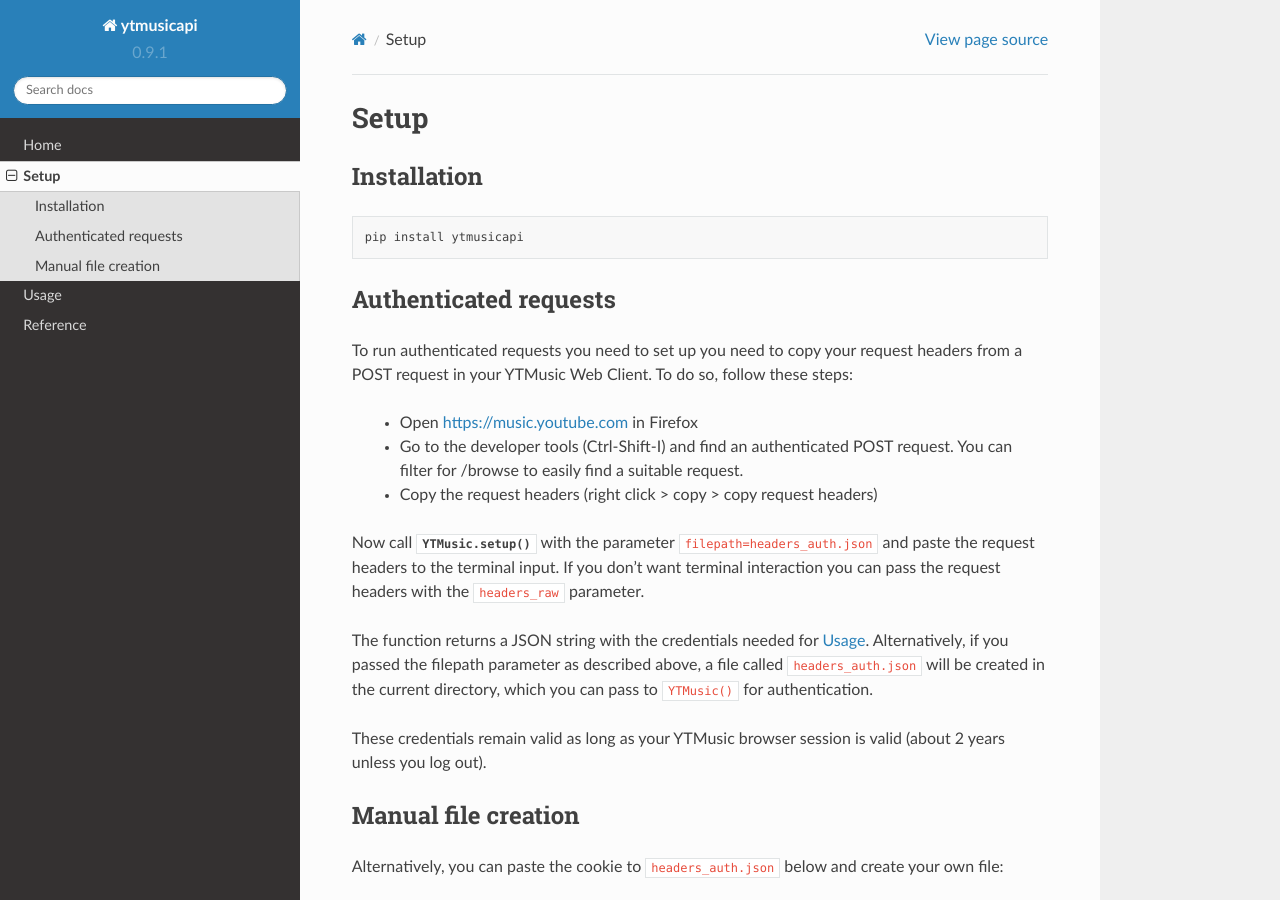
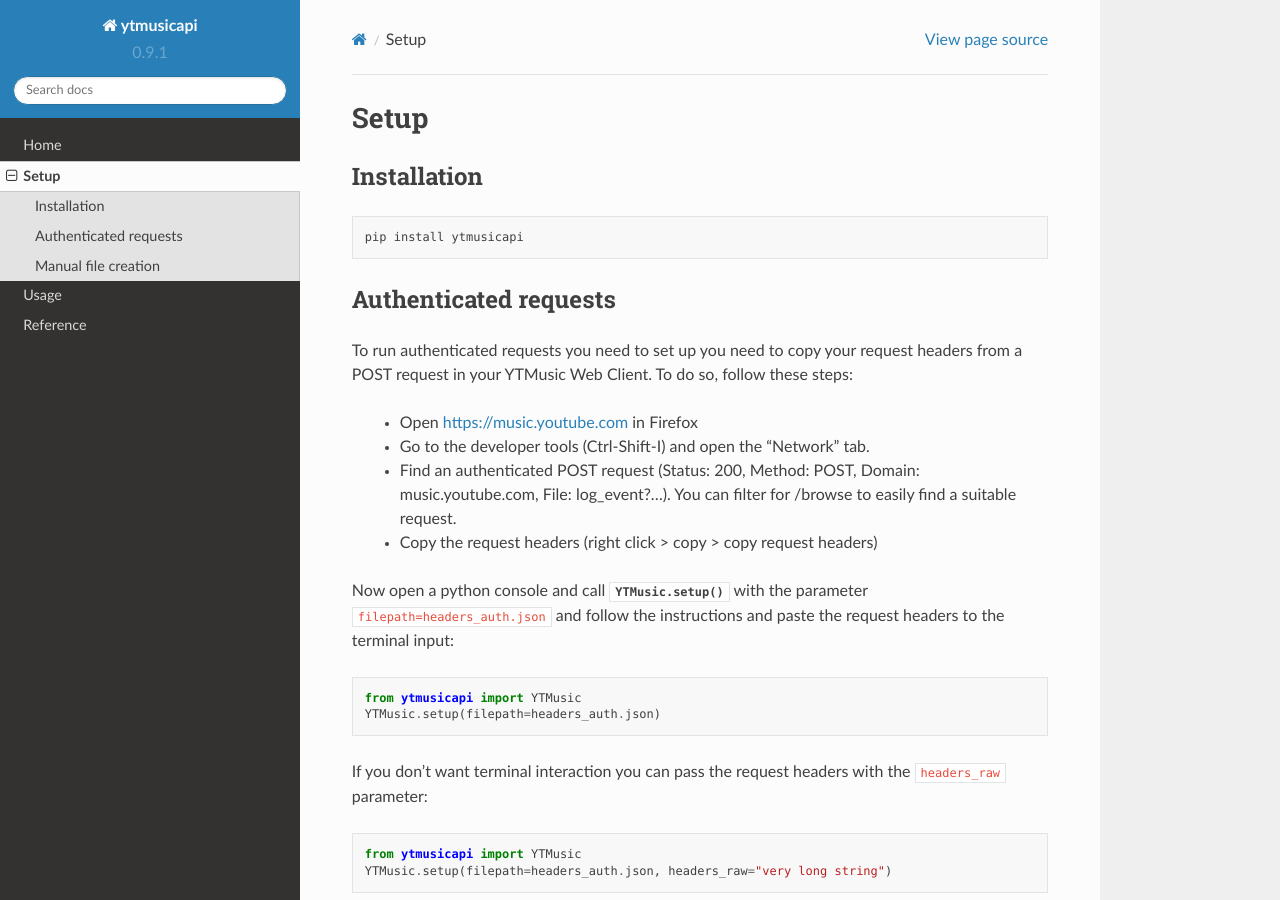
Before and after one commit to sigma67/ytmusicapi, a Sphinx documentation site: the page built from docs/source/setup.rst, in a window 1280 px wide and 900 px high. Built offline with Sphinx 7.4.7 and the Read the Docs theme 2.0.0, drawn with Linux system fonts in a browser that asks for light colours.

Commit message:
More detailed Setup Doc
I changed the instructions for getting the headers_auth file to be easier to understand.

```diff
--- a/docs/source/setup.rst
+++ b/docs/source/setup.rst
@@ -14,11 +14,23 @@
 To do so, follow these steps:
 
     - Open https://music.youtube.com in Firefox
-    - Go to the developer tools (Ctrl-Shift-I) and find an authenticated POST request. You can filter for /browse to easily find a suitable request.
+    - Go to the developer tools (Ctrl-Shift-I) and open the "Network" tab.
+    - Find an authenticated POST request (Status: 200, Method: POST, Domain: music.youtube.com, File: log_event?...). You can filter for /browse to easily find a suitable request.
     - Copy the request headers (right click > copy > copy request headers)
 
-Now call :py:func:`YTMusic.setup` with the parameter ``filepath=headers_auth.json`` and paste the request headers to the terminal input.
-If you don't want terminal interaction you can pass the request headers with the ``headers_raw`` parameter.
+Now open a python console and call :py:func:`YTMusic.setup` with the parameter ``filepath=headers_auth.json`` and follow the instructions and paste the request headers to the terminal input:
+
+.. code-block:: python
+
+    from ytmusicapi import YTMusic
+    YTMusic.setup(filepath=headers_auth.json)
+
+If you don't want terminal interaction you can pass the request headers with the ``headers_raw`` parameter:
+
+.. code-block:: python
+
+    from ytmusicapi import YTMusic
+    YTMusic.setup(filepath=headers_auth.json, headers_raw="very long string")
 
 The function returns a JSON string with the credentials needed for :doc:`Usage <usage>`. Alternatively, if you passed the filepath parameter as described above,
 a file called ``headers_auth.json`` will be created in the current directory, which you can pass to ``YTMusic()`` for authentication.
```
